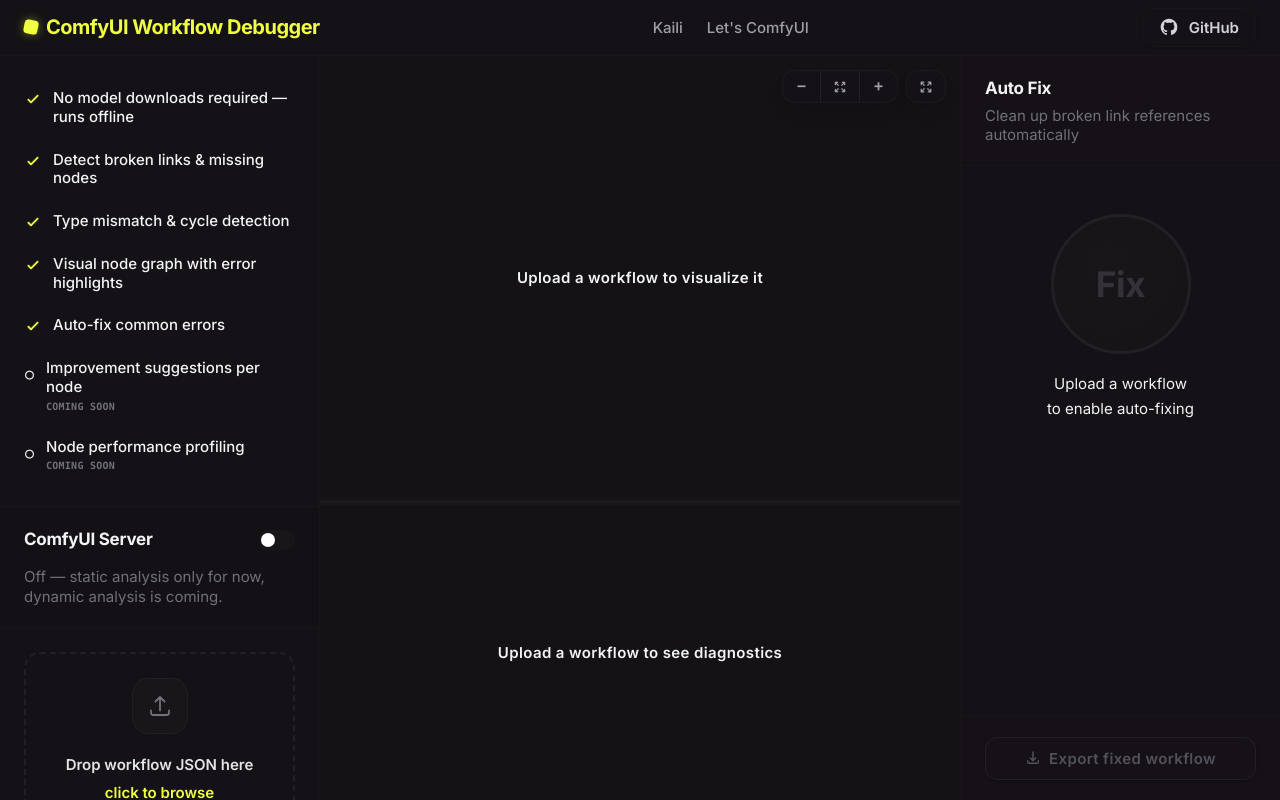
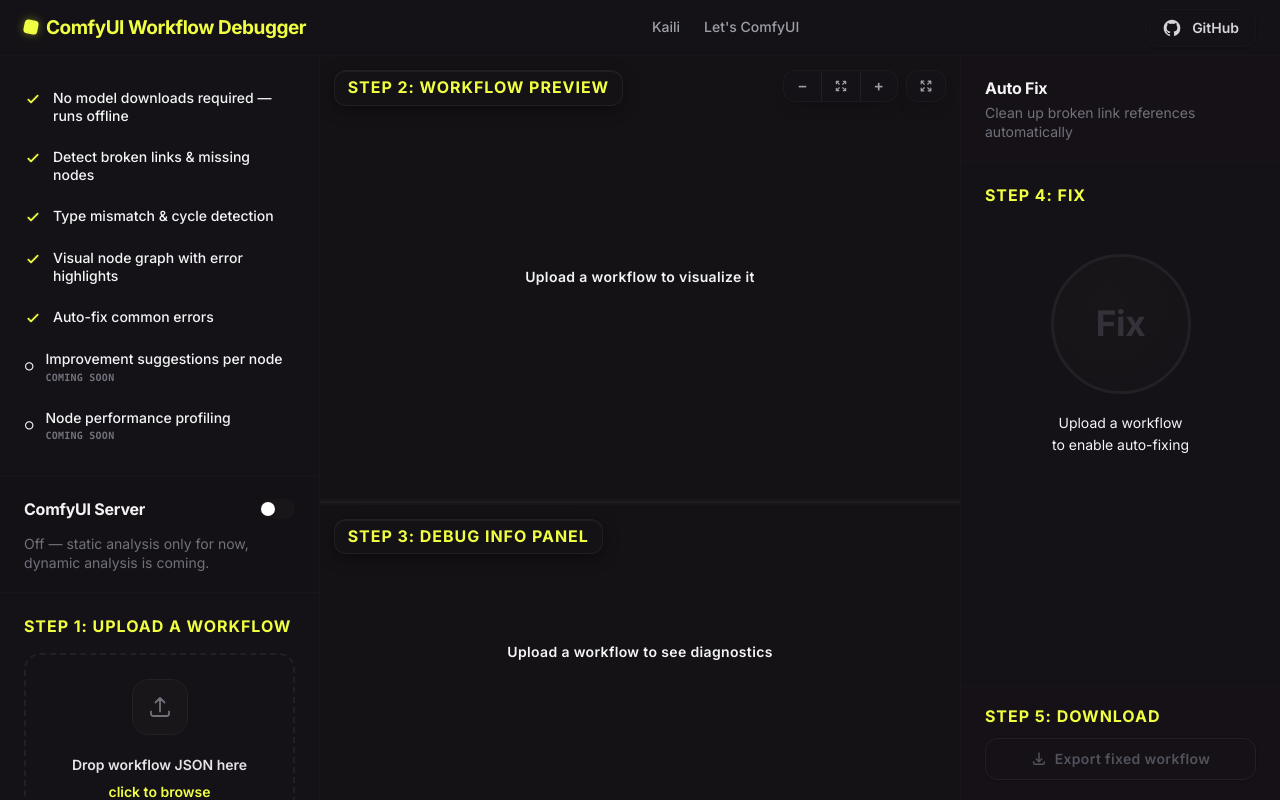
Before and after one commit to kaili-yang/ComfyUI-Workflow-Debugger, a Vue app: page / in a window 1280 px wide. Built offline with nearby package versions, Linux system fonts and the light colour scheme.

Commit message:
style: add unified step subtitles walk-through layout across debugger steps

```diff
--- a/src/components/DiagnosticsPanel.vue
+++ b/src/components/DiagnosticsPanel.vue
@@ -117,7 +117,12 @@
 </script>
 
 <template>
-  <div class="flex flex-col h-full bg-ink-900 text-zinc-100">
+  <div class="flex flex-col h-full bg-ink-900 text-zinc-100 relative">
+
+    <!-- Floating Step 3 Title -->
+    <div class="step-title step-title-absolute">
+      Step 3: Debug Info Panel
+    </div>
 
     <!-- Empty state -->
     <div v-if="!result" class="h-full flex items-center justify-center bg-ink-900/20">
@@ -126,7 +131,7 @@
 
     <template v-else>
       <!-- Summary bar -->
-      <div class="flex-shrink-0 flex items-center gap-5 px-6 py-4 border-b border-ink-800 bg-ink-900/40">
+      <div class="flex-shrink-0 flex items-center gap-5 pl-[236px] pr-6 py-4 border-b border-ink-800 bg-ink-900/40">
         <!-- Verdict -->
         <div class="flex items-center gap-2.5">
           <span class="text-lg font-extrabold leading-none" :class="verdictStyle">{{ verdictIcon }}</span>
--- a/src/components/FixPanel.vue
+++ b/src/components/FixPanel.vue
@@ -82,6 +82,7 @@
 
     <!-- Body -->
     <div class="flex-1 min-h-0 overflow-y-auto px-6 py-6 flex flex-col gap-6">
+      <div class="step-title">Step 4: Fix</div>
 
       <!-- Big circular Fix button, always centered -->
       <div class="flex flex-col items-center justify-center gap-4.5 py-6">
@@ -130,7 +131,8 @@
     </div>
 
     <!-- Footer: export -->
-    <div class="flex-shrink-0 border-t border-ink-800 px-6 py-5 bg-ink-900/20">
+    <div class="flex-shrink-0 border-t border-ink-800 px-6 py-5 bg-ink-900/20 flex flex-col gap-3">
+      <div class="step-title">Step 5: Download</div>
       <button
         class="w-full flex items-center justify-center gap-2 py-2.5 rounded-xl border text-sm font-semibold tracking-wide transition-all duration-200 cursor-pointer shadow-sm"
         :class="rawContent
--- a/src/components/UploadPanel.vue
+++ b/src/components/UploadPanel.vue
@@ -204,6 +204,7 @@
 
     <!-- Body -->
     <div class="flex-1 flex flex-col gap-4 p-6 min-h-[280px]">
+      <div class="step-title">Step 1: Upload a workflow</div>
 
       <!-- File loaded state -->
       <template v-if="props.fileName">
--- a/src/components/WorkflowVisualizer.vue
+++ b/src/components/WorkflowVisualizer.vue
@@ -721,6 +721,11 @@
       :style="{ cursor: cursorStyle }"
     />
 
+    <!-- Floating Step 2 Title -->
+    <div class="step-title step-title-absolute">
+      Step 2: Workflow Preview
+    </div>
+
     <!-- Empty state overlay -->
     <div
       v-if="!workflow"
--- a/src/style.css
+++ b/src/style.css
@@ -22,12 +22,12 @@
   --color-plum-500: #6b5ca8;
   --color-plum-600: #49378b;
 
-  --text-xs: 0.9375rem;   /* Unified standard text size: 15px */
-  --text-sm: 0.9375rem;   /* Unified standard text size: 15px */
-  --text-base: 1.0625rem; /* 17px */
-  --text-lg: 1.25rem;     /* 20px */
-  --text-xl: 1.5rem;      /* 24px */
-  --text-2xl: 1.75rem;    /* 28px */
+  --text-xs: 0.875rem;   /* Unified standard text size: 14px (reduced for better layout density) */
+  --text-sm: 0.875rem;   /* Unified standard text size: 14px (reduced for better layout density) */
+  --text-base: 1rem;     /* 16px */
+  --text-lg: 1.1875rem;  /* 19px */
+  --text-xl: 1.4375rem;  /* 23px */
+  --text-2xl: 1.6875rem; /* 27px */
 }
 
 @layer base {
@@ -98,3 +98,31 @@
   letter-spacing: -0.015em !important;
   text-transform: none !important;
 }
+
+/* Unified step title subtitles */
+.step-title {
+  font-family: var(--font-display);
+  font-size: 1rem !important; /* 16px, larger than standard 14px text */
+  font-weight: 800 !important;
+  color: var(--color-brand-yellow) !important;
+  text-transform: uppercase !important;
+  letter-spacing: 0.06em !important;
+  line-height: 1.2 !important;
+  opacity: 1 !important;
+  user-select: none;
+}
+
+/* Translucent glassmorphism capsule badge for absolute positioning */
+.step-title-absolute {
+  position: absolute;
+  top: 0.875rem;
+  left: 0.875rem;
+  z-index: 30;
+  background-color: rgba(21, 19, 23, 0.82);
+  backdrop-filter: blur(10px);
+  -webkit-backdrop-filter: blur(10px);
+  border: 1px solid rgba(255, 255, 255, 0.06);
+  padding: 0.45rem 0.8rem;
+  border-radius: 0.75rem;
+  box-shadow: 0 4px 16px rgba(0, 0, 0, 0.4), inset 0 1px 0 rgba(255, 255, 255, 0.05);
+}
```
